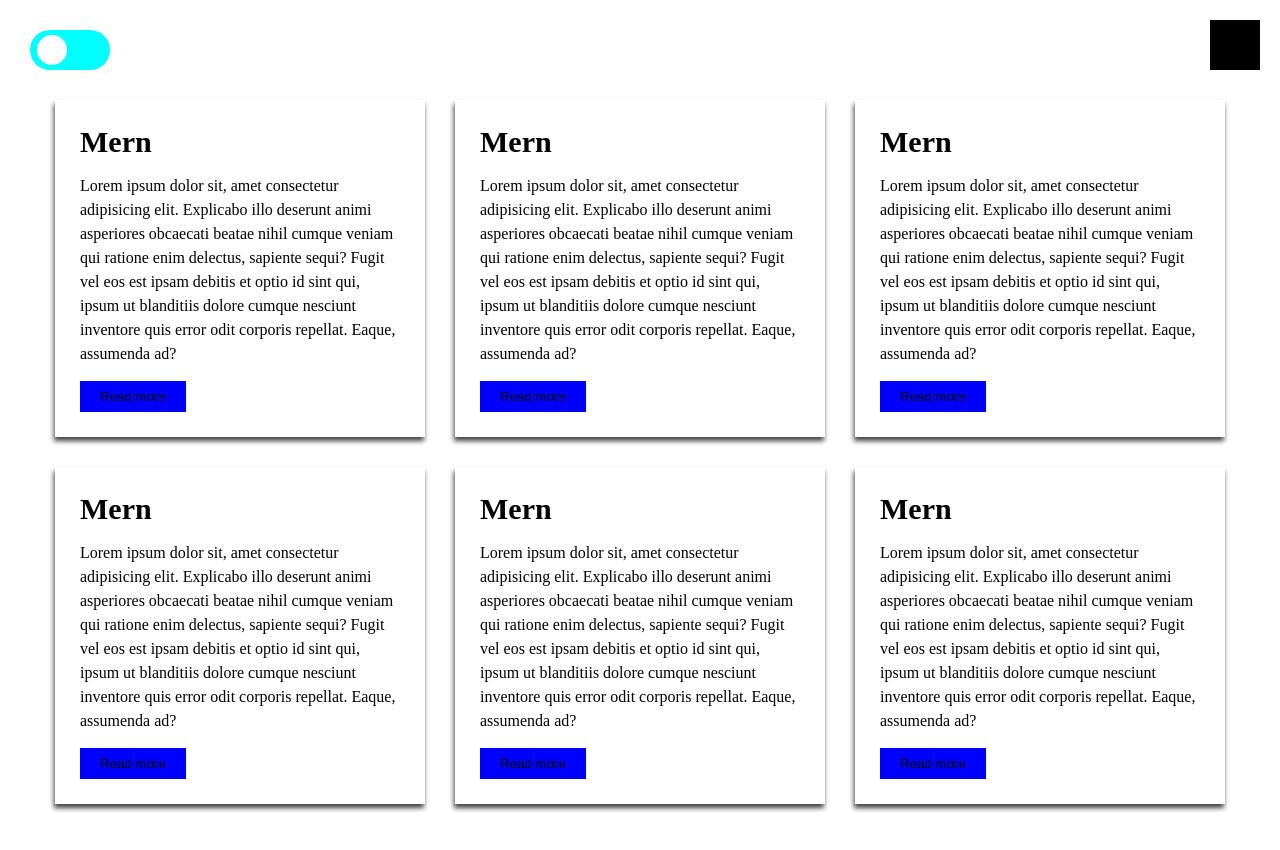
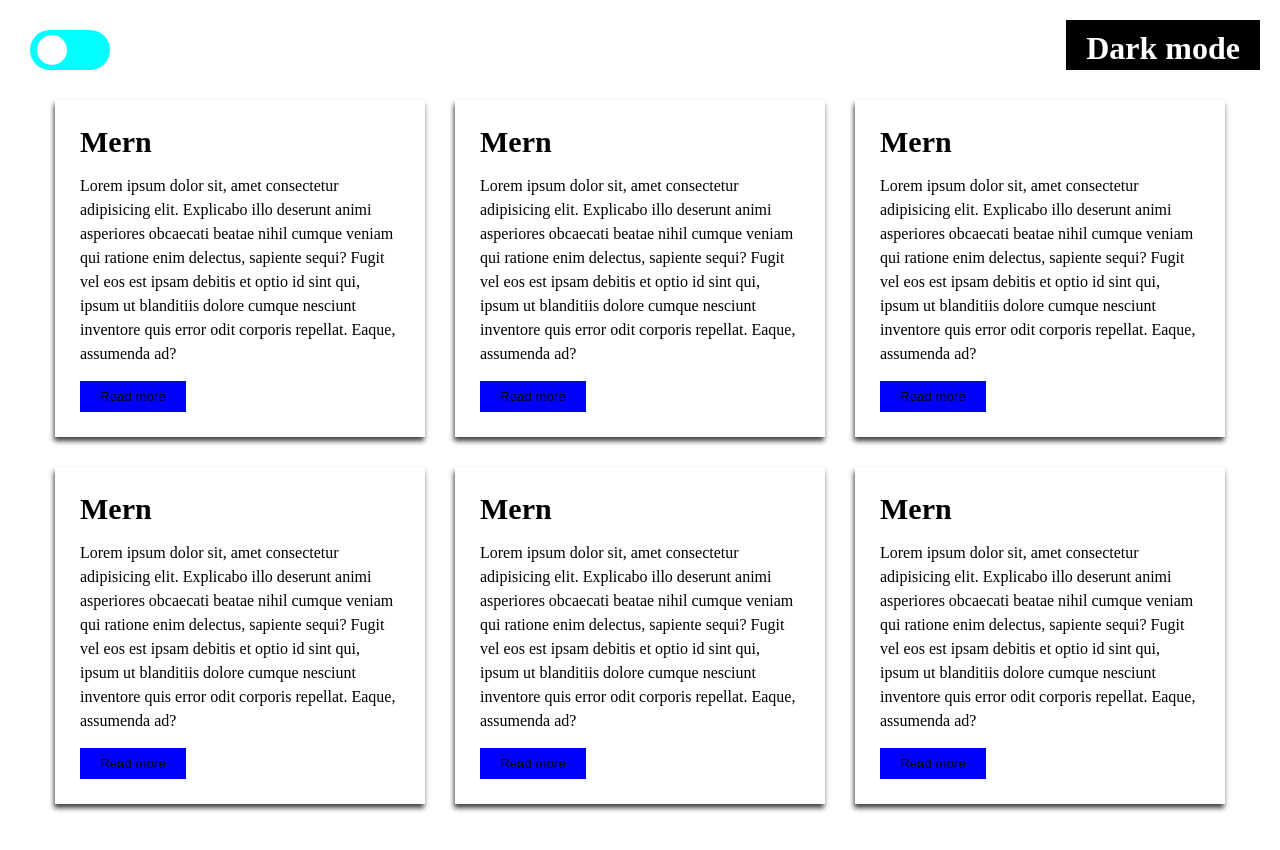
Before and after one commit to dohabristy/darkmodejs, a plain HTML site: page index.html in a window 1280 px wide. Drawn offline with Linux system fonts and the light colour scheme.

Commit message:
darkmode

```diff
--- a/dark.css
+++ b/dark.css
@@ -6,6 +6,10 @@ body.dark button{
     background-color: #000;
     color: aliceblue;
     border-radius: 40px;
+
+}
+body.dark h1 {
+    color: #000;
 }
 body.dark .dark-btn {
     background-color: #fff;
--- a/index.html
+++ b/index.html
@@ -12,7 +12,7 @@
 
     </div>
     <div class="dark-btn">
-
+        <h1>Dark mode</h1>
     </div>
     <section id="service">
         <div class="container">
--- a/style.css
+++ b/style.css
@@ -47,11 +47,15 @@ a{
 }
 .dark-btn {
     background-color: #000000;
-    width: 50px;
+    padding: 10px 20px;
     height: 50px;
     position: fixed;
     top: 20px;
     right: 20px;
+    cursor: pointer;
+}
+.dark-btn h1 {
+    color: #fff;
 }
 .toggle {
     width: 80px;
```
